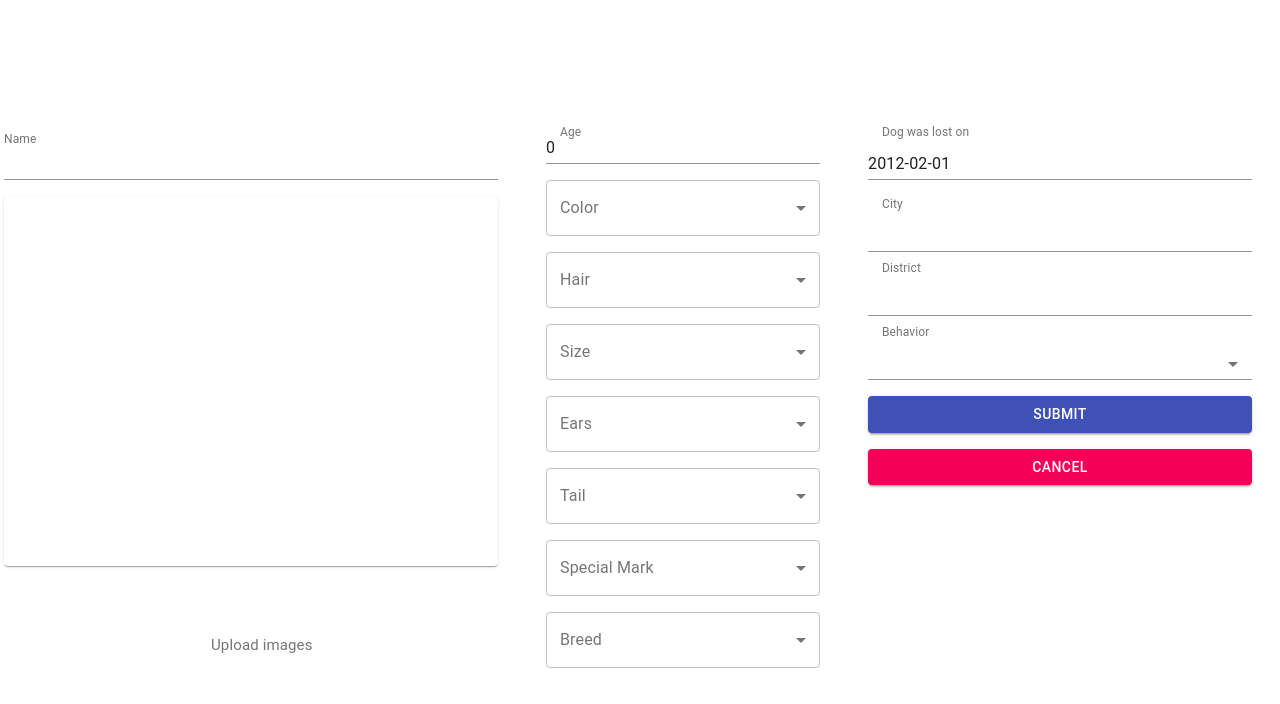
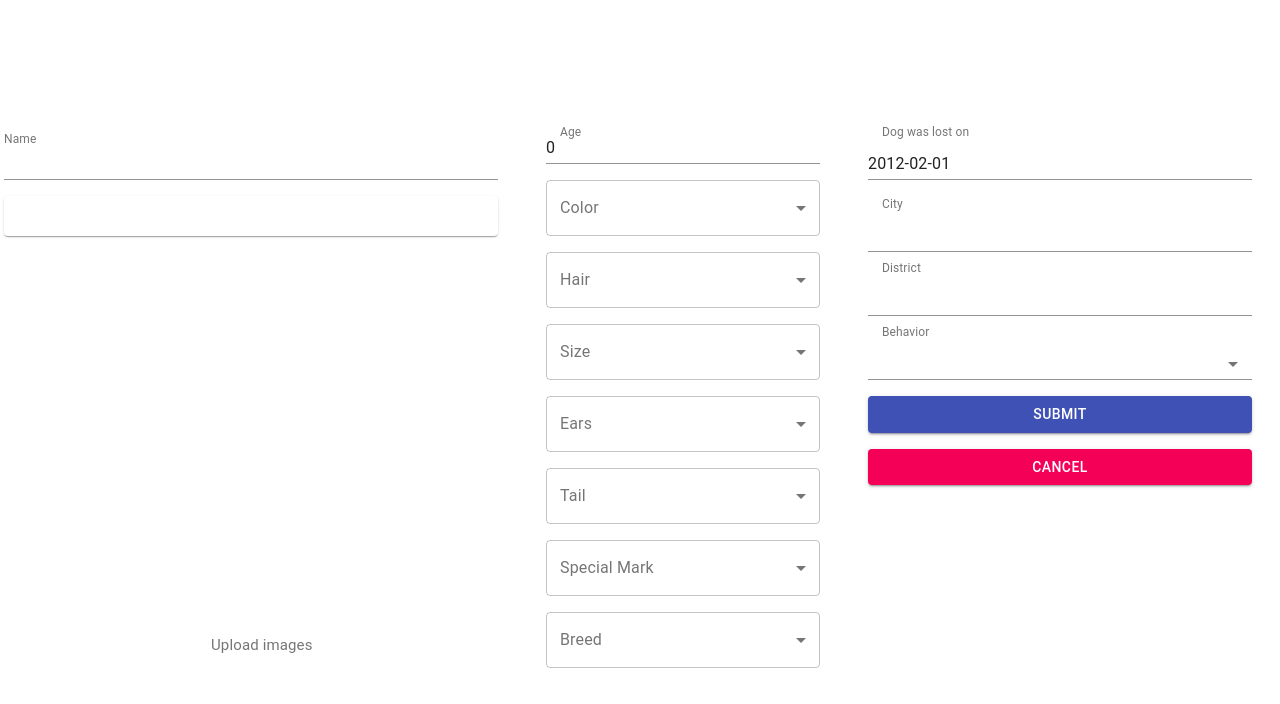
Before and after one commit to se2-2021-tue-16-okulewicz/Project-Group-B, a React (Create React App) app in the folder webapp/: page /addDog in a window 1280 px wide. Both pictures are taken after a click on the button "REGISTER DOG". Shown: the top 704 px of the page. Built offline with nearby package versions, Linux system fonts and the light colour scheme.

Commit message:
Small stylistic changes in image

```diff
--- a/webapp/src/registerDog/ImageUpload.css
+++ b/webapp/src/registerDog/ImageUpload.css
@@ -5,8 +5,8 @@
 
 .image {
   border-radius: 10px;
-  height: 330px;
-  width: 400px;
+  max-height: 330px;
+  max-width:  400px;
   align-self: center;
 }
 
--- a/webapp/src/registerDog/registerDog.tsx
+++ b/webapp/src/registerDog/registerDog.tsx
@@ -187,7 +187,7 @@ export default function RegisterDogForm() {
               />
             </FormControl>
             <FormControl className={classes.formControl}>
-              <Card>
+              <Card className={classes.cardContent}>
                 <CardContent className={classes.cardContent}>
                   <ImageUpload
                     data-testid="img-upload"
```
